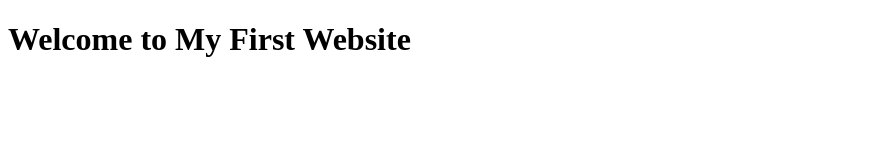
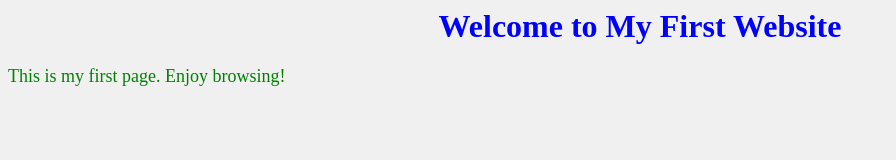
Before and after one commit to felixviv43-cmyk/felixviv43-cmyk.github.io, a plain HTML site: page index.html in a window 1280 px wide. Shown: the whole page, without its empty margins (0-896 px from the left). Drawn offline with Linux system fonts and the light colour scheme.

Commit message:
Update index.html

```diff
--- a/index.html
+++ b/index.html
@@ -1,8 +1,4 @@
-
-<!DOCTYPE html>
-<html>
-<head>
-  <title>My First Website</title>
-</head>
-<body>
-  <h1>Welcome to My First Website</h1</html>
+<body style="background-color:#f0f0f0;">
+  <h1 style="color:blue; text-align:center;">Welcome to My First Website</h1>
+  <p style="font-size:18px; color:green;">This is my first page. Enjoy browsing!</p>
+</body>
```
